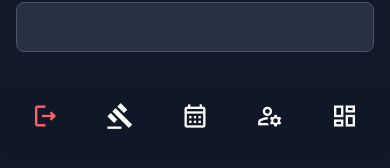
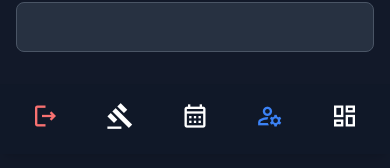
Before and after one commit to HesamPourabbasian/Amirica_front, a Vue app: page /edit-profile-admin in a window 390 px wide. Shown: the part 690-858 px from the top of the page. Built offline with nearby package versions, Linux system fonts and the light colour scheme; a web font is replaced by a local one.

Commit message:
fixed mobiel dock and admin sidebar menu ui

```diff
--- a/components.d.ts
+++ b/components.d.ts
@@ -23,6 +23,7 @@ declare module 'vue' {
     Marquee: typeof import('./src/components/Marquee.vue')['default']
     MemberProfile: typeof import('./src/components/MemberProfile.vue')['default']
     Members: typeof import('./src/components/Members.vue')['default']
+    Mobile_dock: typeof import('./src/components/mobile_dock.vue')['default']
     Navbar: typeof import('./src/components/Navbar.vue')['default']
     NotFound: typeof import('./src/components/views/NotFound.vue')['default']
     RouterLink: typeof import('vue-router')['RouterLink']
--- a/src/components/AdminDashboard.vue
+++ b/src/components/AdminDashboard.vue
@@ -73,42 +73,7 @@
   </div>
 
   <!-- 📱 Mobile Dock -->
-  <div class="sm:hidden fixed bottom-0 left-0 right-0 z-50">
-    <div class="dock bg-gray-900 text-white flex">
-      <div class="dock-item">
-        <router-link to="/admin" :class="{ active: isActive('/admin') }">
-          <span class="material-icons-outlined"> dashboard </span>
-        </router-link>
-      </div>
-      <div class="dock-item">
-        <router-link
-            to="/edit-profile-admin"
-            :class="{ active: isActive('/edit-profile-admin') }"
-        >
-          <span class="material-icons-outlined"> manage_accounts </span>
-        </router-link>
-      </div>
-      <div class="dock-item">
-        <router-link to="/cal_ed" :class="{ active: isActive('/cal_ed') }">
-          <span class="material-icons-outlined"> calendar_month </span>
-        </router-link>
-      </div>
-      <div class="dock-item">
-        <router-link to="/violations" :class="{ active: isActive('/violations') }">
-          <span class="material-icons-outlined"> gavel </span>
-        </router-link>
-      </div>
-      <!-- 🔴 خروج with modal -->
-      <div class="dock-item">
-        <button
-            class="text-red-400"
-            onclick="document.getElementById('logoutModalMobile').showModal()"
-        >
-          <span class="material-icons-outlined"> logout </span>
-        </button>
-      </div>
-    </div>
-  </div>
+  <mobile_dock/>
 
   <!-- 📌 DaisyUI Modal -->
   <dialog id="logoutModalMobile" class="modal">
--- a/src/components/AdminProfileEdit.vue
+++ b/src/components/AdminProfileEdit.vue
@@ -262,38 +262,7 @@
     </div>
   </div>
   <!-- Mobile Dock -->
-  <div class="md:hidden fixed bottom-0 left-0 right-0 z-50">
-    <div class="dock bg-gray-900 text-white flex">
-      <div class="dock-item flex-1 flex justify-center items-center">
-        <router-link to="/admin">
-          <span class="material-icons-outlined">dashboard</span>
-        </router-link>
-      </div>
-      <div class="dock-item flex-1 flex justify-center items-center">
-        <router-link to="/edit-profile-admin">
-          <span class="material-icons-outlined">manage_accounts</span>
-        </router-link>
-      </div>
-      <div class="dock-item flex-1 flex justify-center items-center">
-        <router-link to="/cal_ed">
-          <span class="material-icons-outlined">calendar_month</span>
-        </router-link>
-      </div>
-      <div class="dock-item flex-1 flex justify-center items-center">
-        <router-link to="/violations">
-          <span class="material-icons-outlined">gavel</span>
-        </router-link>
-      </div>
-      <div class="dock-item flex-1 flex justify-center items-center">
-        <button
-            class="text-red-400"
-            onclick="document.getElementById('logoutModalMobile').showModal()"
-        >
-          <span class="material-icons-outlined">logout</span>
-        </button>
-      </div>
-    </div>
-  </div>
+ <mobile_dock/>
   <!-- 📌 DaisyUI Modal -->
   <dialog id="logoutModalMobile" class="modal">
     <div class="modal-box text-right">
@@ -313,9 +282,10 @@
 
 <script>
 import AdminSidebar from "./AdminSidebar.vue";
+import Mobile_dock from "@/components/mobile_dock.vue";
 
 export default {
-  components: { AdminSidebar },
+  components: {Mobile_dock, AdminSidebar },
   data() {
     return {
       currentStep: 1,
--- a/src/components/AdminSidebar.vue
+++ b/src/components/AdminSidebar.vue
@@ -1,43 +1,52 @@
+<script setup>
+import { useRoute } from "vue-router";
+
+const route = useRoute();
+
+// Highlight active link in sidebar
+const linkClass = (path) => [
+  "p-2 sm:p-3 rounded flex justify-center sm:justify-start items-center gap-2 transition-colors duration-300 relative group sidebar-link",
+  route.path === path ? "text-blue-500" : "text-white",
+];
+
+const isActive = (path) => route.path === path;
+</script>
+
 <template>
   <!-- Desktop Sidebar -->
   <div
       class="hidden sm:flex side h-full bg-gray-900 text-white flex-col p-[5px] sm:p-4 shadow-lg pt-[50px]"
   >
-    <!-- Header -->
     <h2 class="hidden sm:block text-2xl font-bold mb-6 text-right">
       منوی ادمین
     </h2>
 
-    <!-- Dashboard -->
     <router-link :class="linkClass('/admin')" to="/admin">
-      <span class="material-icons-outlined"> dashboard </span>
+      <span class="material-icons-outlined">dashboard</span>
       <span class="hidden sm:inline ml-3"> داشبورد </span>
     </router-link>
 
-    <!-- Edit Profile -->
     <router-link :class="linkClass('/edit-profile-admin')" to="/edit-profile-admin">
-      <span class="material-icons-outlined"> manage_accounts </span>
+      <span class="material-icons-outlined">manage_accounts</span>
       <span class="hidden sm:inline ml-3"> ویرایش پروفایل ادمین </span>
     </router-link>
 
-    <!-- Calendar -->
     <router-link :class="linkClass('/cal_ed')" to="/cal_ed">
-      <span class="material-icons-outlined"> calendar_month </span>
+      <span class="material-icons-outlined">calendar_month</span>
       <span class="hidden sm:inline ml-3"> ویرایش تقویم </span>
     </router-link>
 
-    <!-- Violations -->
     <router-link :class="linkClass('/violations')" to="/violations">
-      <span class="material-icons-outlined"> gavel </span>
+      <span class="material-icons-outlined">gavel</span>
       <span class="hidden sm:inline ml-3"> ثبت خلافی کاربران </span>
     </router-link>
 
     <!-- Logout -->
     <button
-        class="p-2 rounded flex items-center gap-2 bg-red-600 hover:bg-red-700 mt-2"
+        class="p-2 rounded flex items-center gap-2 bg-red-600 hover:bg-red-700 mt-2 sidebar-link logout-btn"
         onclick="document.getElementById('logoutModal').showModal()"
     >
-      <span class="material-icons-outlined"> logout </span>
+      <span class="material-icons-outlined">logout</span>
       <span class="hidden sm:inline ml-3"> خروج </span>
     </button>
   </div>
@@ -48,25 +57,25 @@
   >
     <div class="btm-nav h-16 text-xl">
       <router-link to="/admin" :class="{ active: isActive('/admin') }">
-        <span class="material-icons-outlined"> dashboard </span>
+        <span class="material-icons-outlined">dashboard</span>
       </router-link>
       <router-link
           to="/edit-profile-admin"
           :class="{ active: isActive('/edit-profile-admin') }"
       >
-        <span class="material-icons-outlined"> manage_accounts </span>
+        <span class="material-icons-outlined">manage_accounts</span>
       </router-link>
       <router-link to="/cal_ed" :class="{ active: isActive('/cal_ed') }">
-        <span class="material-icons-outlined"> calendar_month </span>
+        <span class="material-icons-outlined">calendar_month</span>
       </router-link>
       <router-link to="/violations" :class="{ active: isActive('/violations') }">
-        <span class="material-icons-outlined"> gavel </span>
+        <span class="material-icons-outlined">gavel</span>
       </router-link>
       <button
-          class="text-red-500"
+          class="text-red-500 sidebar-link logout-btn"
           onclick="document.getElementById('logoutModal').showModal()"
       >
-        <span class="material-icons-outlined"> logout </span>
+        <span class="material-icons-outlined">logout</span>
       </button>
     </div>
   </div>
@@ -77,9 +86,7 @@
       <h3 class="font-bold text-lg">آیا مطمئنید میخواهید خارج شوید؟</h3>
       <div class="modal-action">
         <form method="dialog" class="flex gap-2">
-          <!-- Cancel -->
           <button class="btn">انصراف</button>
-          <!-- Confirm -->
           <router-link to="/" class="btn btn-error">خروج</router-link>
         </form>
       </div>
@@ -87,29 +94,33 @@
   </dialog>
 </template>
 
-<script setup>
-import { useRoute } from "vue-router";
-
-const route = useRoute();
-
-// Highlight active link in sidebar
-const linkClass = (path) => [
-  "p-2 sm:p-3 rounded flex justify-center sm:justify-start items-center gap-2 transition-colors duration-300 relative group hover:bg-gray-800",
-  route.path === path ? "text-blue-500" : "text-white",
-];
-
-const isActive = (path) => route.path === path;
-</script>
-
 <style>
 @import url("https://fonts.googleapis.com/icon?family=Material+Icons+Outlined");
 
-.btm-nav {
-  height: 70px !important; /* bigger dock */
-  font-size: 1.5rem; /* bigger icons */
+/* --- Hover + Animation for both Sidebar & Dock --- */
+.sidebar-link span,
+.btm-nav span {
+  transition: transform 0.2s ease, color 0.3s ease;
 }
 
-.btm-nav :deep(.active) {
-  color: #3b82f6; /* blue-500 highlight */
+.sidebar-link:hover span,
+.btm-nav a:hover span,
+.logout-btn:hover span {
+  transform: translateY(-4px) scale(1.05);
+  color: #60a5fa; /* Tailwind blue-400 */
+}
+
+/* Active link blue */
+.sidebar-link.router-link-active span,
+.btm-nav .active span {
+  color: #3b82f6; /* Tailwind blue-500 */
+}
+
+/* Logout special case */
+.logout-btn span {
+  color: #f87171; /* Tailwind red-400 */
+}
+.logout-btn:hover span {
+  color: #ef4444; /* Tailwind red-500 */
 }
 </style>
--- a/src/components/calendar_editor.vue
+++ b/src/components/calendar_editor.vue
@@ -88,39 +88,7 @@
   </div>
 
   <!-- 🚀 Mobile Dock -->
-  <div class="md:hidden fixed bottom-0 left-0 right-0 z-50">
-    <div class="dock bg-gray-900 text-white border-t border-gray-700">
-      <div class="dock-item">
-        <router-link to="/admin" :class="{ active: isActive('/admin') }">
-          <span class="material-icons-outlined"> dashboard </span>
-        </router-link>
-      </div>
-      <div class="dock-item">
-        <router-link to="/edit-profile-admin" :class="{ active: isActive('/edit-profile-admin') }">
-          <span class="material-icons-outlined"> manage_accounts </span>
-        </router-link>
-      </div>
-      <div class="dock-item">
-        <router-link to="/cal_ed" :class="{ active: isActive('/cal_ed') }">
-          <span class="material-icons-outlined"> calendar_month </span>
-        </router-link>
-      </div>
-      <div class="dock-item">
-        <router-link to="/violations" :class="{ active: isActive('/violations') }">
-          <span class="material-icons-outlined"> gavel </span>
-        </router-link>
-      </div>
-      <!-- 🔴 خروج with modal trigger -->
-      <div class="dock-item">
-        <button
-            class="text-red-400"
-            onclick="document.getElementById('logoutModalMobile').showModal()"
-        >
-          <span class="material-icons-outlined"> logout </span>
-        </button>
-      </div>
-    </div>
-  </div>
+  <mobile_dock/>
 
   <!-- 📌 DaisyUI Modal for mobile logout -->
   <dialog id="logoutModalMobile" class="modal">
--- /dev/null
+++ b/src/components/mobile_dock.vue
@@ -0,0 +1,68 @@
+<script setup lang="ts">
+</script>
+
+<template>
+  <div class="md:hidden fixed bottom-0 left-0 right-0 z-50">
+    <div class="dock bg-gray-900 text-white flex">
+      <div class="dock-item flex-1 flex justify-center items-center">
+        <router-link to="/admin" class="dock-link">
+          <span class="material-icons-outlined">dashboard</span>
+        </router-link>
+      </div>
+      <div class="dock-item flex-1 flex justify-center items-center">
+        <router-link to="/edit-profile-admin" class="dock-link">
+          <span class="material-icons-outlined">manage_accounts</span>
+        </router-link>
+      </div>
+      <div class="dock-item flex-1 flex justify-center items-center">
+        <router-link to="/cal_ed" class="dock-link">
+          <span class="material-icons-outlined">calendar_month</span>
+        </router-link>
+      </div>
+      <div class="dock-item flex-1 flex justify-center items-center">
+        <router-link to="/violations" class="dock-link">
+          <span class="material-icons-outlined">gavel</span>
+        </router-link>
+      </div>
+      <div class="dock-item flex-1 flex justify-center items-center">
+        <button
+            class="dock-link logout-btn"
+            onclick="document.getElementById('logoutModalMobile').showModal()"
+        >
+          <span class="material-icons-outlined">logout</span>
+        </button>
+      </div>
+    </div>
+  </div>
+</template>
+
+<style scoped>
+.dock {
+  height: 70px;
+}
+
+.dock-item span {
+  font-size: 28px;
+  transition: transform 0.2s ease, color 0.3s ease;
+}
+
+/* Hover animation */
+.dock-item:hover span {
+  transform: translateY(-6px) scale(1.1);
+  color: #60a5fa; /* Tailwind blue-400 */
+}
+
+/* Active router link (blue icon) */
+.router-link-active span {
+  color: #3b82f6; /* Tailwind blue-500 */
+}
+
+/* Logout stays red but animates */
+.logout-btn span {
+  color: #f87171; /* Tailwind red-400 */
+}
+.logout-btn:hover span {
+  transform: translateY(-6px) scale(1.1);
+  color: #ef4444; /* Tailwind red-500 */
+}
+</style>
--- a/src/components/violations.vue
+++ b/src/components/violations.vue
@@ -121,39 +121,7 @@ const isActive = (path) => route.path === path;
   </div>
 
   <!-- 🚀 Mobile Dock -->
-  <div class="md:hidden fixed bottom-0 left-0 right-0 z-50">
-    <div class="dock bg-gray-900 text-white border-t border-gray-700">
-      <div class="dock-item">
-        <router-link to="/admin" :class="{ active: isActive('/admin') }">
-          <span class="material-icons-outlined"> dashboard </span>
-        </router-link>
-      </div>
-      <div class="dock-item">
-        <router-link to="/edit-profile-admin" :class="{ active: isActive('/edit-profile-admin') }">
-          <span class="material-icons-outlined"> manage_accounts </span>
-        </router-link>
-      </div>
-      <div class="dock-item">
-        <router-link to="/cal_ed" :class="{ active: isActive('/cal_ed') }">
-          <span class="material-icons-outlined"> calendar_month </span>
-        </router-link>
-      </div>
-      <div class="dock-item">
-        <router-link to="/violations" :class="{ active: isActive('/violations') }">
-          <span class="material-icons-outlined"> gavel </span>
-        </router-link>
-      </div>
-      <!-- 🔴 خروج with modal -->
-      <div class="dock-item">
-        <button
-            class="text-red-400"
-            onclick="document.getElementById('logoutModalMobile').showModal()"
-        >
-          <span class="material-icons-outlined"> logout </span>
-        </button>
-      </div>
-    </div>
-  </div>
+<mobile_dock/>
 
   <!-- 📌 DaisyUI Modal -->
   <dialog id="logoutModalMobile" class="modal">
```
